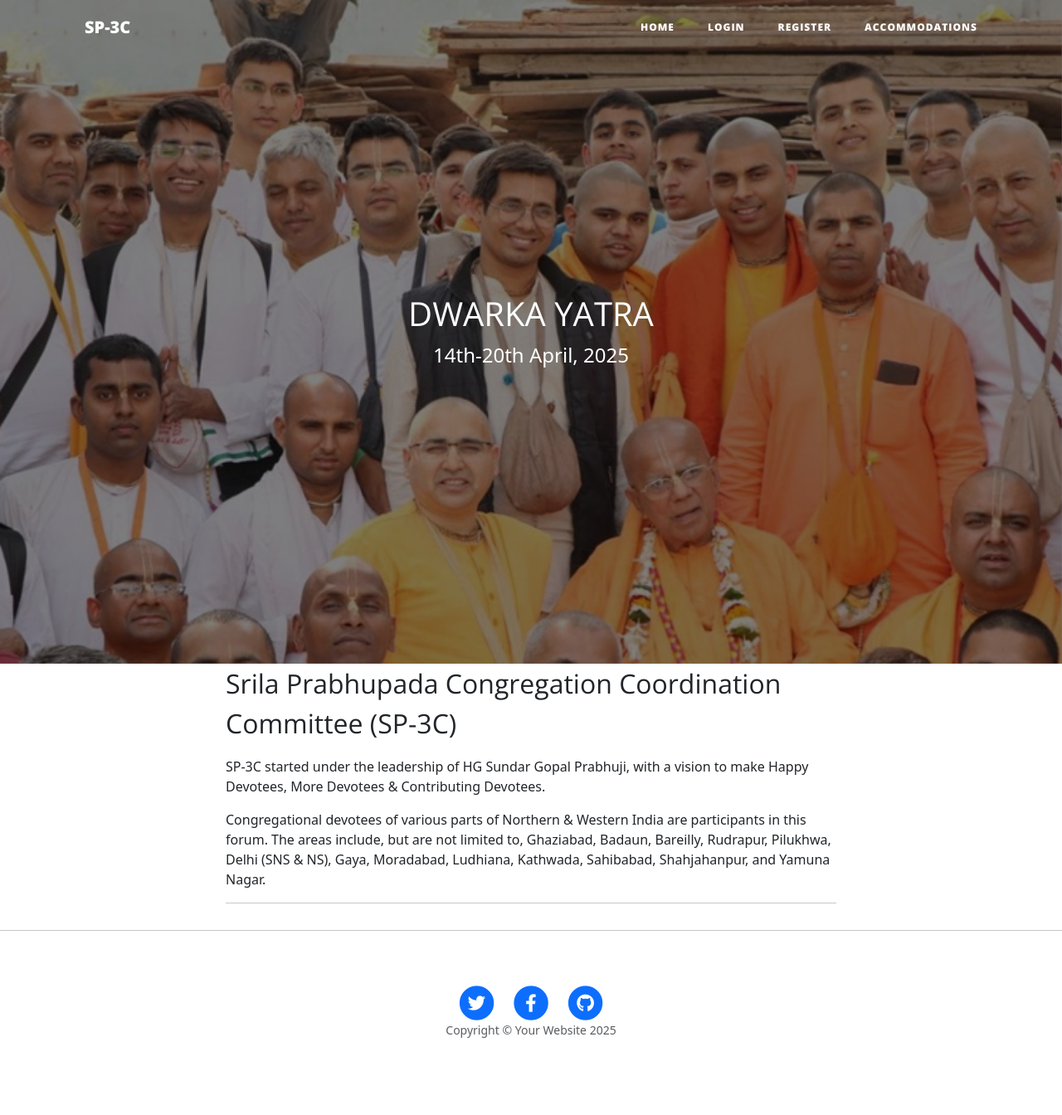
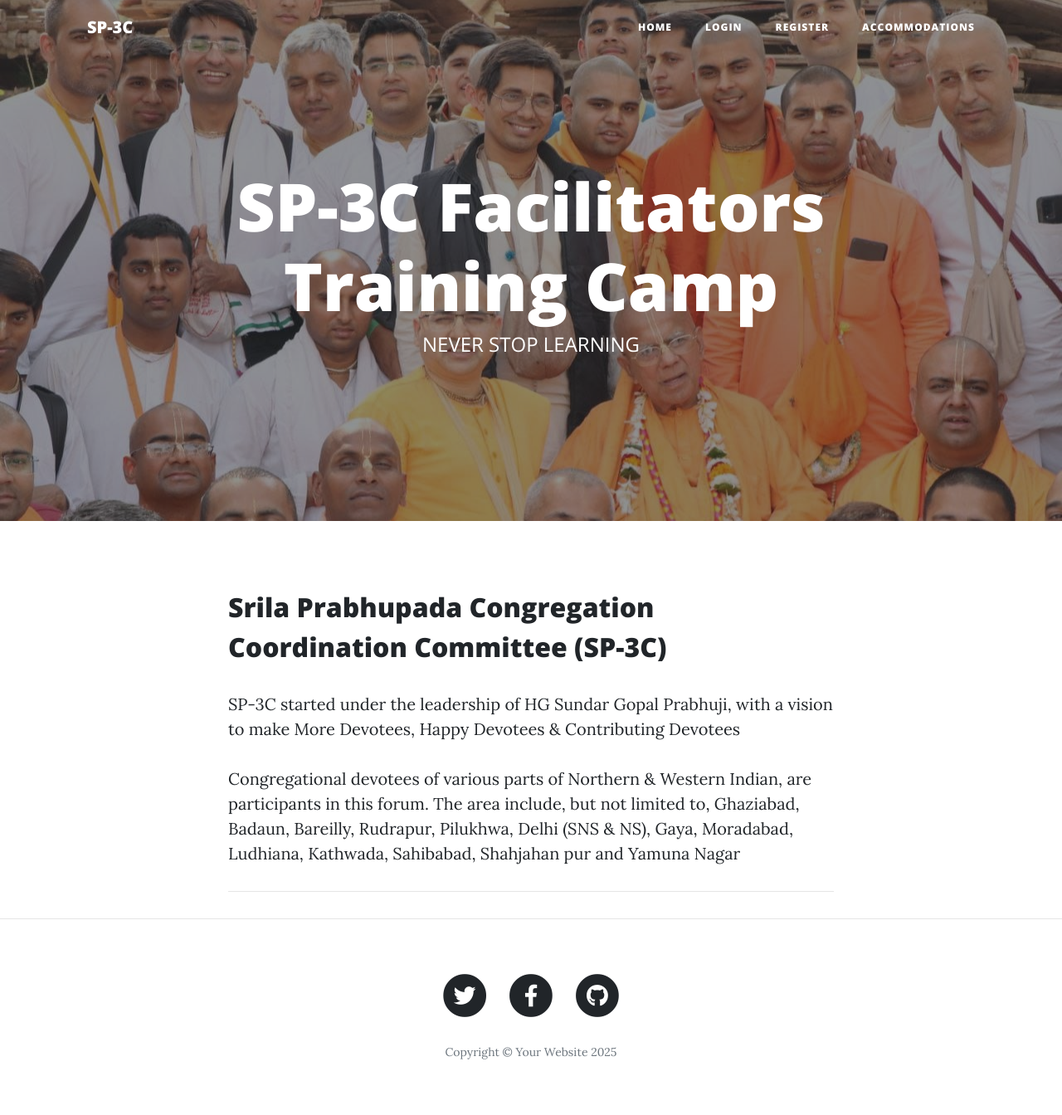
Before and after one commit to laveen01/sp-3c_yatra-1, a Flask app: page / in a window 1280 px wide. Shown: the whole page at 83% size. Before the commit the page ends 1251 px from the top, so only its background shows below. Run offline with Flask 2, Linux system fonts and the light colour scheme; some libraries are stand-ins or nearby versions.

Commit message:
Update index.html

```diff
--- a/templates/index.html
+++ b/templates/index.html
@@ -1,33 +1,16 @@
 {% include "header.html" %}
 
-<!-- Page Header with Auto-Sliding Carousel -->
-<header>
-  <div id="headerCarousel" class="carousel slide carousel-fade" data-bs-ride="carousel" data-bs-interval="2500">
-    <div class="carousel-inner">
-      <div class="carousel-item active">
-        <img src="{{ url_for('static', filename='img/home-bg1.jpeg')}}" class="d-block w-100" alt="Image 1">
-      </div>
-      <div class="carousel-item">
-        <img src="{{ url_for('static', filename='img/home-bg2.jpg')}}" class="d-block w-100" alt="Image 2">
-      </div>
-      <div class="carousel-item">
-        <img src="{{ url_for('static', filename='img/home-bg3.jpg')}}" class="d-block w-100" alt="Image 3">
-      </div>
-      <div class="carousel-item">
-        <img src="{{ url_for('static', filename='img/home-bg4.jpg')}}" class="d-block w-100" alt="Image 4">
-      </div>
-      <div class="carousel-item">
-        <img src="{{ url_for('static', filename='img/home-bg5.jpg')}}" class="d-block w-100" alt="Image 5">
+  <!-- Page Header -->
+  <header class="masthead" style="background-image: url({{ url_for('static', filename='img/home-bg.jpeg')}})">
+    <div class="overlay"></div>
+    <div class="container">
+      <div class="row">
+        <div class="col-lg-8 col-md-10 mx-auto">
+          <div class="site-heading">
+            <h1>SP-3C Facilitators Training Camp</h1>
+            <span class="subheading">NEVER STOP LEARNING</span>
           </div>
         </div>
-  </div>
-
-  <!-- Overlay and Text Container Positioned Over Carousel -->
-  <div class="overlay"></div>
-  <div class="container position-absolute top-50 start-50 translate-middle text-center text-white" style="z-index: 2;">
-    <div class="site-heading">
-      <h1>DWARKA YATRA</h1>
-      <span class="subheading">14th-20th April, 2025</span>
       </div>
     </div>
   </header>
@@ -36,58 +19,28 @@
   <div class="container">
     <div class="row">
       <div class="col-lg-8 col-md-10 mx-auto">
+
         <div class="post-preview">
+<!--          <p>This is the Post</p>-->
+
                     <h2 class="post-title">
                       <p>Srila Prabhupada Congregation Coordination Committee (SP-3C)</p>
                     </h2>
-        <p style="justify-content:center">
-          SP-3C started under the leadership of HG Sundar Gopal Prabhuji, with a vision to make Happy Devotees, More Devotees & Contributing Devotees.
+        <!--            <h3 class="post-subtitle">-->
+        <!--              <p>This is the subtitle</p>-->
+        <!--            </h3>-->
+                    <p style="justify-content:center"> SP-3C started under the leadership of HG Sundar Gopal Prabhuji, with a vision to make More Devotees, Happy Devotees & Contributing Devotees</p>
+                    <p>Congregational devotees of various parts of Northern & Western Indian, are participants in this forum. The area include, but not limited to, Ghaziabad, Badaun, Bareilly, Rudrapur, Pilukhwa, Delhi (SNS & NS), Gaya, Moradabad, Ludhiana, Kathwada, Sahibabad, Shahjahan pur and Yamuna Nagar</p>
                   </p>
-        <p>
-          Congregational devotees of various parts of Northern & Western India are participants in this forum. The areas include, but are not limited to, Ghaziabad, Badaun, Bareilly, Rudrapur, Pilukhwa, Delhi (SNS & NS), Gaya, Moradabad, Ludhiana, Kathwada, Sahibabad, Shahjahanpur, and Yamuna Nagar.
-        </p>
+
+
         </div>
         <hr>
+
+
       </div>
     </div>
   </div>
   <hr>
 
 {% include "footer.html" %}
-
-<!-- Include Bootstrap (if not already included) -->
-<link href="https://cdn.jsdelivr.net/npm/bootstrap@5.3.0/dist/css/bootstrap.min.css" rel="stylesheet">
-<script src="https://cdn.jsdelivr.net/npm/bootstrap@5.3.0/dist/js/bootstrap.bundle.min.js"></script>
-
-<!-- Custom CSS -->
-<style>
-  header {
-    position: relative;
-  }
-
-  .carousel-item img {
-    width: 100%;
-    height: 100vh; /* Makes the carousel images fill the screen height */
-    object-fit: cover; /* Ensures images maintain their aspect ratio */
-  }
-
-  .overlay {
-    position: absolute;
-    top: 0;
-    left: 0;
-    right: 0;
-    bottom: 0;
-    background: rgba(0, 0, 0, 0.5); /* Darkens the background */
-    z-index: 1; /* Ensures overlay stays on top of the carousel images */
-  }
-
-  .site-heading {
-    color: white;
-    z-index: 2; /* Ensures text stays on top of the overlay */
-  }
-
-  .subheading {
-    font-size: 1.5rem;
-    font-weight: 300;
-  }
-</style>
```
Lines whose indentation alone changed are shown as unchanged.
